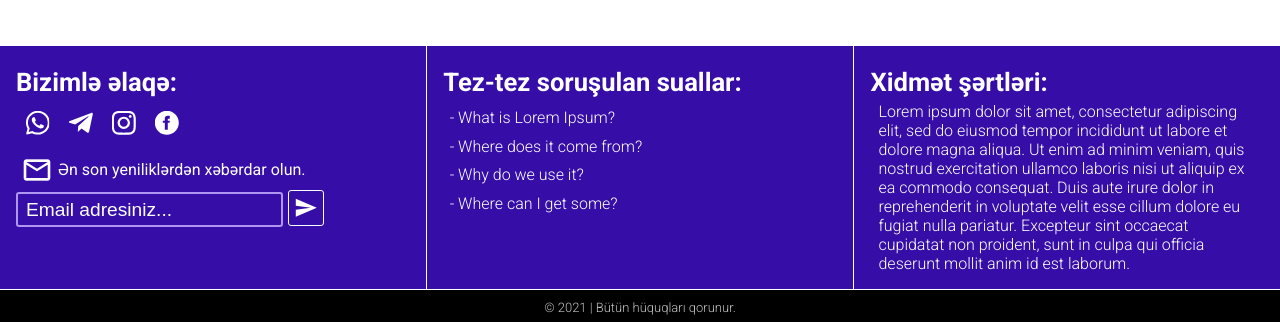
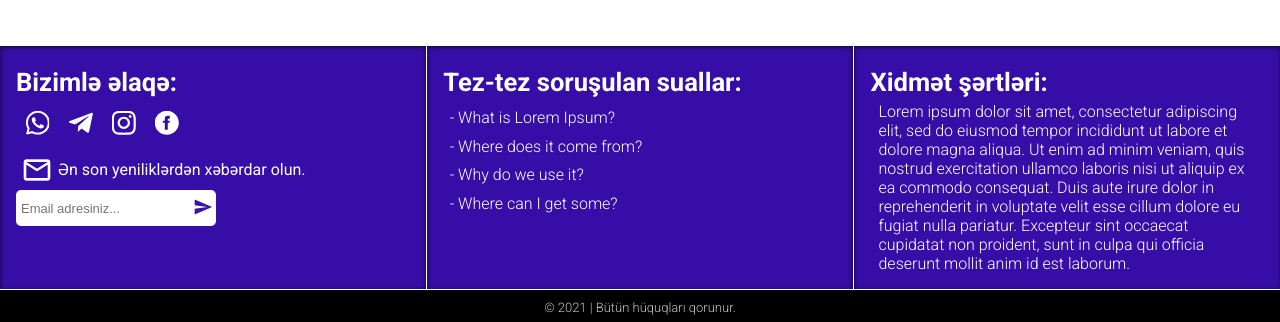
Before and after one commit to senan-sh/ReactForumAppFront, a React (Create React App) app: page / in a window 1280 px wide. Shown: the part 2468-2790 px from the top of the page. Built offline with nearby package versions, Linux system fonts and the light colour scheme; the HTML template or start-up script is replaced by a standard one; a web font is replaced by a local one.

Commit message:
FixedFooterSizes

```diff
--- a/src/Components/Authorization/SignIn/Login.js
+++ b/src/Components/Authorization/SignIn/Login.js
@@ -6,7 +6,7 @@ export default function Login() {
       <form onSubmit={(e)=>{e.preventDefault()}}>
         <div className="auth-form-inner">
           <TextField className="auth-form-element" variant="outlined" label="İstifadəçi adınız" />
-          <TextField className="auth-form-element" variant="outlined" label="Parol" />
+          <TextField className="auth-form-element" variant="outlined" label="Hesabınız kodu" />
           <Button color="primary" className="auth-form-element" type="submit" variant="contained">
             Daxil ol
           </Button>
--- a/src/Components/Authorization/SignIn/Register.js
+++ b/src/Components/Authorization/SignIn/Register.js
@@ -7,8 +7,8 @@ export default function Register() {
         <div className="auth-form-inner">
           <TextField className="auth-form-element" variant="outlined" label="İstifadəçi adınız" />
           <TextField className="auth-form-element" variant="outlined" label="Email adresiniz" />
-          <TextField className="auth-form-element" variant="outlined" label="Parol" />
-          <TextField className="auth-form-element" variant="outlined" label="Parol" />
+          <TextField className="auth-form-element" variant="outlined" label="Hesabınızın kodu" />
+          <TextField className="auth-form-element" variant="outlined" label="Kodun təkrarı" />
           <Button color="primary" className="auth-form-element" type="submit" variant="contained">
             Daxil ol
           </Button>
--- a/src/Components/Guide/HowTo.js
+++ b/src/Components/Guide/HowTo.js
@@ -62,7 +62,7 @@ export default function HowTo({data:{setActivePage}}) {
                     <div className="guide-section-inner">
                         <div>
                             <span>2.</span>
-                            <span>İstifadəçi qaydaları ilə tanış olun</span>
+                            <span>İstifadə qaydaları ilə tanış olun</span>
                             <span className="material-icons-outlined">library_books</span>
                         </div>
                     </div>
--- a/src/Components/Shared/Footer.js
+++ b/src/Components/Shared/Footer.js
@@ -71,9 +71,11 @@ export default function Footer() {
               <span className="material-icons-outlined">email</span>Ən son yeniliklərdən xəbərdar
               olun.
             </h4>
-            <form>
+            <form onSubmit={(e) => { e.preventDefault() }}>
+              <div className="footer-mail-inp">
                 <input
                   autoComplete="off"
+                  required
                   type="email"
                   id="footer_email"
                   placeholder="Email adresiniz..."
@@ -81,6 +83,7 @@ export default function Footer() {
                 <button type="submit">
                   <SendIcon className="send-icon-mail" />
                 </button>
+              </div>
             </form>
           </div>
         </div>
--- a/src/style/App.css
+++ b/src/style/App.css
@@ -841,6 +841,8 @@ span.swiper-pagination-progressbar-fill {
 }
 
 .footer-main .footer > div {
+  -webkit-box-shadow: 0px 1px 5px 0px rgba(0, 0, 0, 0.75) inset;
+          box-shadow: 0px 1px 5px 0px rgba(0, 0, 0, 0.75) inset;
   border-bottom: 1px solid white;
   padding: 1rem;
   background-color: #360ea7;
@@ -884,12 +886,6 @@ span.swiper-pagination-progressbar-fill {
   padding: 0.2rem;
 }
 
-.footer-main .footer > div.contact-us-footer .contact-footer-mail {
-  width: -webkit-fit-content;
-  width: -moz-fit-content;
-  width: fit-content;
-}
-
 .footer-main .footer > div.contact-us-footer .contact-footer-mail h4 {
   font-weight: 400;
   display: -webkit-box;
@@ -906,90 +902,67 @@ span.swiper-pagination-progressbar-fill {
   font-size: 2rem;
 }
 
-.footer-main .footer > div.contact-us-footer .contact-footer-mail form {
-  display: -webkit-box;
-  display: -ms-flexbox;
-  display: flex;
-  -webkit-box-align: center;
-      -ms-flex-align: center;
-          align-items: center;
-}
-
-.footer-main .footer > div.contact-us-footer .contact-footer-mail form input {
-  padding: 0.3rem 0.5rem;
-  border-radius: 3px;
-  outline: none;
-  border: 2px solid #af96f3;
-  background-color: transparent;
-  font-size: 1.2rem;
-  max-width: 90%;
-  color: black;
-  -webkit-transition: all 0.2s ease-in-out;
-  transition: all 0.2s ease-in-out;
-}
-
-.footer-main .footer > div.contact-us-footer .contact-footer-mail form input::-webkit-input-placeholder {
-  color: white;
-}
-
-.footer-main .footer > div.contact-us-footer .contact-footer-mail form input:-ms-input-placeholder {
-  color: white;
-}
-
-.footer-main .footer > div.contact-us-footer .contact-footer-mail form input::-ms-input-placeholder {
-  color: white;
-}
-
-.footer-main .footer > div.contact-us-footer .contact-footer-mail form input::placeholder {
-  color: white;
-}
-
-.footer-main .footer > div.contact-us-footer .contact-footer-mail form input:focus {
-  -webkit-box-shadow: 0px 0px 10px 3px rgba(0, 0, 0, 0.75);
-          box-shadow: 0px 0px 10px 3px rgba(0, 0, 0, 0.75);
+.footer-main .footer > div.contact-us-footer .contact-footer-mail form .footer-mail-inp {
+  max-width: 100%;
+  width: 200px;
+  display: -webkit-box;
+  display: -ms-flexbox;
+  display: flex;
+  -ms-flex-wrap: nowrap;
+      flex-wrap: nowrap;
   background-color: white;
-  -webkit-transition: all 0.2s ease-in-out;
-  transition: all 0.2s ease-in-out;
-}
-
-.footer-main .footer > div.contact-us-footer .contact-footer-mail form input:focus::-webkit-input-placeholder {
-  color: black;
-}
-
-.footer-main .footer > div.contact-us-footer .contact-footer-mail form input:focus:-ms-input-placeholder {
-  color: black;
-}
-
-.footer-main .footer > div.contact-us-footer .contact-footer-mail form input:focus::-ms-input-placeholder {
-  color: black;
-}
-
-.footer-main .footer > div.contact-us-footer .contact-footer-mail form input:focus::placeholder {
-  color: black;
-}
-
-.footer-main .footer > div.contact-us-footer .contact-footer-mail form button {
+  -webkit-box-align: center;
+      -ms-flex-align: center;
+          align-items: center;
+  border-radius: 5px;
+  position: relative;
+  overflow: hidden;
+}
+
+.footer-main .footer > div.contact-us-footer .contact-footer-mail form .footer-mail-inp::before {
+  position: absolute;
+  left: 0;
+  bottom: 0;
+  content: "";
+  width: 100%;
+  height: 3px;
+  background-color: #000;
+  -webkit-transform: translateX(-100%);
+          transform: translateX(-100%);
+  -webkit-transition: all 0.3s ease-in-out;
+  transition: all 0.3s ease-in-out;
+  z-index: 1;
+}
+
+.footer-main .footer > div.contact-us-footer .contact-footer-mail form .footer-mail-inp:focus-within::before {
+  -webkit-transform: translateX(0%);
+          transform: translateX(0%);
+  -webkit-transition: all 0.3s ease-in-out;
+  transition: all 0.3s ease-in-out;
+}
+
+.footer-main .footer > div.contact-us-footer .contact-footer-mail form .footer-mail-inp input[type="email"] {
+  width: 100%;
+  height: 30px;
+  padding: 3px 5px;
+  font-size: 13px;
   outline: none;
   border: none;
-  cursor: pointer;
   background-color: transparent;
-}
-
-.footer-main .footer > div.contact-us-footer .contact-footer-mail form button .send-icon-mail {
-  fill: white;
-  margin-left: 5px;
-  border-radius: 3px;
-  border: 1px solid white;
-  padding: 0.3rem;
-  -webkit-transition: all 0.1s ease-in-out;
-  transition: all 0.1s ease-in-out;
-}
-
-.footer-main .footer > div.contact-us-footer .contact-footer-mail form button .send-icon-mail:hover {
-  fill: #3b14a7;
-  background-color: white;
-  -webkit-transition: all 0.1s ease-in-out;
-  transition: all 0.1s ease-in-out;
+  position: relative;
+}
+
+.footer-main .footer > div.contact-us-footer .contact-footer-mail form .footer-mail-inp button {
+  border: none;
+  border-radius: 50%;
+  padding: 3px;
+  background-color: transparent;
+}
+
+.footer-main .footer > div.contact-us-footer .contact-footer-mail form .footer-mail-inp button svg {
+  color: #3b14a7;
+  width: 20px;
+  height: 20px;
 }
 
 .footer-main .footer > div.fast-asking-questions-footer ul li {
@@ -1352,6 +1325,10 @@ span.swiper-pagination-progressbar-fill {
   text-align: center;
 }
 
+.authorization .auth-login-register .login-or-register-wrapper .account-existence-switch-wrapper .auth-hidden-info .auth-hidden-info-inner p {
+  margin: 0 20px;
+}
+
 .authorization .auth-login-register .login-or-register-wrapper .account-existence-switch-wrapper .auth-hidden-info .auth-hidden-info-inner .auth-info-close-icon {
   position: absolute;
   right: 10px;
@@ -1500,7 +1477,8 @@ span.swiper-pagination-progressbar-fill {
       -ms-flex-pack: center;
           justify-content: center;
   margin: 1rem 0;
-  background-color: #f2e8f8a9;
+  -webkit-box-shadow: 0 0 20px 10px #f2e8f8a9;
+          box-shadow: 0 0 20px 10px #f2e8f8a9;
   border-radius: 5px;
   padding: 1rem;
 }
--- a/src/style/App.scss
+++ b/src/style/App.scss
@@ -9,11 +9,9 @@ $yellow: #ffed99;
 // Roboto || Caveat
 @import url("https://fonts.googleapis.com/css2?family=Caveat:wght@400;500;600;700&family=Roboto:ital,wght@0,100;0,300;0,400;0,500;0,700;0,900;1,100;1,300;1,400;1,500;1,700;1,900&display=swap");
 // Roboto Mono
-@import url('https://fonts.googleapis.com/css2?family=Roboto+Mono:ital,wght@0,100;0,200;0,300;0,400;0,600;0,700;1,200;1,300;1,400;1,600;1,700&display=swap');
+@import url("https://fonts.googleapis.com/css2?family=Roboto+Mono:ital,wght@0,100;0,200;0,300;0,400;0,600;0,700;1,200;1,300;1,400;1,600;1,700&display=swap");
 // Baloo Tammudu 2
 @import url("https://fonts.googleapis.com/css2?family=Baloo+Tammudu+2:wght@400;500;600;700;800&display=swap");
-
-
 
 @import "./FunctionsVars.scss";
 //Defaults
@@ -165,7 +163,7 @@ div.sideNavBar {
 			justify-content: flex-start;
 			align-items: center;
 			transition: all 0.2s ease-in-out;
-			&.active{
+			&.active {
 				background-color: rgba(255, 255, 255, 0.37);
 				font-weight: 600;
 			}
@@ -575,6 +573,7 @@ span.swiper-pagination-progressbar-fill {
 		grid-gap: 1px;
 		width: 100%;
 		& > div {
+			box-shadow: 0px 1px 5px 0px rgba(0, 0, 0, 0.75) inset;
 			border-bottom: 1px solid white;
 			padding: 1rem;
 			background-color: #360ea7;
@@ -610,7 +609,6 @@ span.swiper-pagination-progressbar-fill {
 					padding: 0.2rem;
 				}
 				.contact-footer-mail {
-					width: fit-content;
 					h4 {
 						font-weight: 400;
 						display: flex;
@@ -622,46 +620,53 @@ span.swiper-pagination-progressbar-fill {
 						}
 					}
 					form {
+						.footer-mail-inp {
+							max-width: 100%;
+							width: 200px;
 							display: flex;
+							flex-wrap: nowrap;
+							background-color: white;
 							align-items: center;
-						input {
-							padding: 0.3rem 0.5rem;
-							border-radius: 3px;
-							outline: none;
-							border: 2px solid $u-light;
-							background-color: transparent;
-							font-size: 1.2rem;
-							max-width: 90%;
-							color: black;
-							transition: all 0.2s ease-in-out;
-							&::placeholder {
-								color: white;
+							border-radius: 5px;
+							position: relative;
+							overflow: hidden;
+							&::before {
+								position: absolute;
+								left: 0;
+								bottom: 0;
+								content: "";
+								width: 100%;
+								height: 3px;
+								background-color: #000;
+								transform: translateX(-100%);
+								transition: all 0.3s ease-in-out;
+								z-index: 1;
 							}
-							&:focus {
-								box-shadow: 0px 0px 10px 3px rgba(0, 0, 0, 0.75);
-								background-color: white;
-								transition: all 0.2s ease-in-out;
-								&::placeholder {
-									color: black;
+							&:focus-within {
+								&::before {
+									transform: translateX(0%);
+									transition: all 0.3s ease-in-out;
 								}
 							}
+							input[type="email"] {
+								width: 100%;
+								height: 30px;
+								padding: 3px 5px;
+								font-size: 13px;
+								outline: none;
+								border: none;
+								background-color: transparent;
+								position: relative;
 							}
 							button {
-							outline: none;
 								border: none;
-							cursor: pointer;
+								border-radius: 50%;
+								padding: 3px;
 								background-color: transparent;
-							.send-icon-mail {
-								fill: white;
-								margin-left: 5px;
-								border-radius: 3px;
-								border: 1px solid white;
-								padding: 0.3rem;
-								transition: all 0.1s ease-in-out;
-								&:hover {
-									fill: $dark;
-									background-color: white;
-									transition: all 0.1s ease-in-out;
+								svg {
+									color: $dark;
+									width: 20px;
+									height: 20px;
 								}
 							}
 						}
@@ -912,7 +917,6 @@ span.swiper-pagination-progressbar-fill {
 					}
 				}
 				.auth-hidden-info {
-					// display: none;
 					position: absolute;
 					width: 100%;
 					height: 100%;
@@ -931,6 +935,9 @@ span.swiper-pagination-progressbar-fill {
 						display: grid;
 						place-items: center;
 						text-align: center;
+						p {
+							margin: 0 20px;
+						}
 						.auth-info-close-icon {
 							position: absolute;
 							right: 10px;
@@ -1034,7 +1041,8 @@ span.swiper-pagination-progressbar-fill {
 				align-items: center;
 				justify-content: center;
 				margin: 1rem 0;
-				background-color: #f2e8f8a9;
+				// background-color: #f2e8f8a9;
+				box-shadow: 0 0 20px 10px#f2e8f8a9;
 				border-radius: 5px;
 				padding: 1rem;
 			}
```
Also changed, not shown: src/Components/Questions/QuestionsSortFilterCreateSearch/CreateQuestion.js (+35 -54 lines), 1 other file (tests, documents, lock files or other folders). Lines whose indentation alone changed are shown as unchanged.
